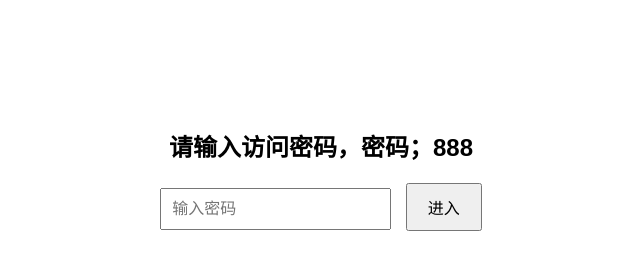
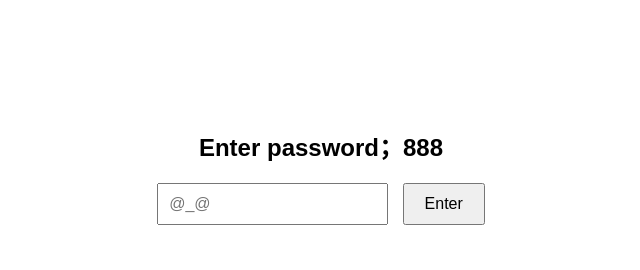
Before and after one commit to aideact/name, a plain HTML site: page index.html in a window 1280 px wide. Shown: the whole page, without its empty margins (319-959 px from the left). Drawn offline with Linux system fonts and the light colour scheme.

Commit message:
Update index.html

```diff
--- a/index.html
+++ b/index.html
@@ -2,7 +2,7 @@
 <html lang="zh">
 <head>
 <meta charset="UTF-8">
-<title>页面入口</title>
+<title>Enter password</title>
 <style>
   body { font-family: Arial; text-align: center; padding-top: 100px; }
   input { padding: 10px; font-size: 16px; }
@@ -11,9 +11,9 @@
 </head>
 <body>
 
-<h2>请输入访问密码，密码；888</h2>
-<input type="password" id="pwd" placeholder="输入密码">
-<button onclick="checkPassword()">进入</button>
+<h2>Enter password；888</h2>
+<input type="password" id="pwd" placeholder="@_@">
+<button onclick="checkPassword()">Enter</button>
 <p id="msg" style="color:red;"></p>
 
 <script>
@@ -24,7 +24,7 @@ function checkPassword() {
   if(password === correct){
     window.location.href = "https://sites.google.com/view/aideact/%E9%A6%96%E9%A1%B5"; //
   } else {
-    msg.textContent = "密码错误，请重新输入";
+    msg.textContent = "Wrong Password,pls Enter the correct password";
     document.getElementById("pwd").value = "";
   }
 }
```
